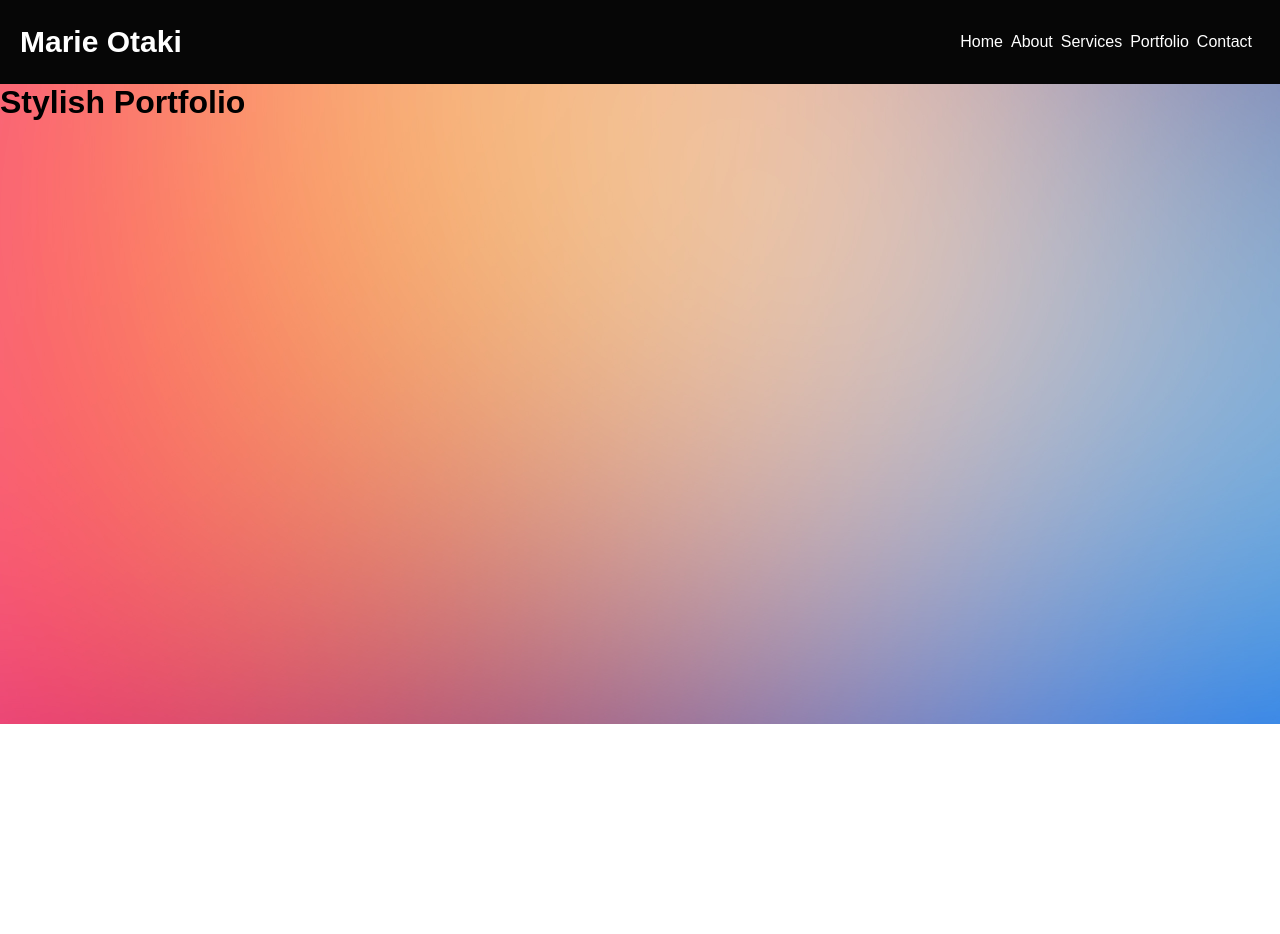
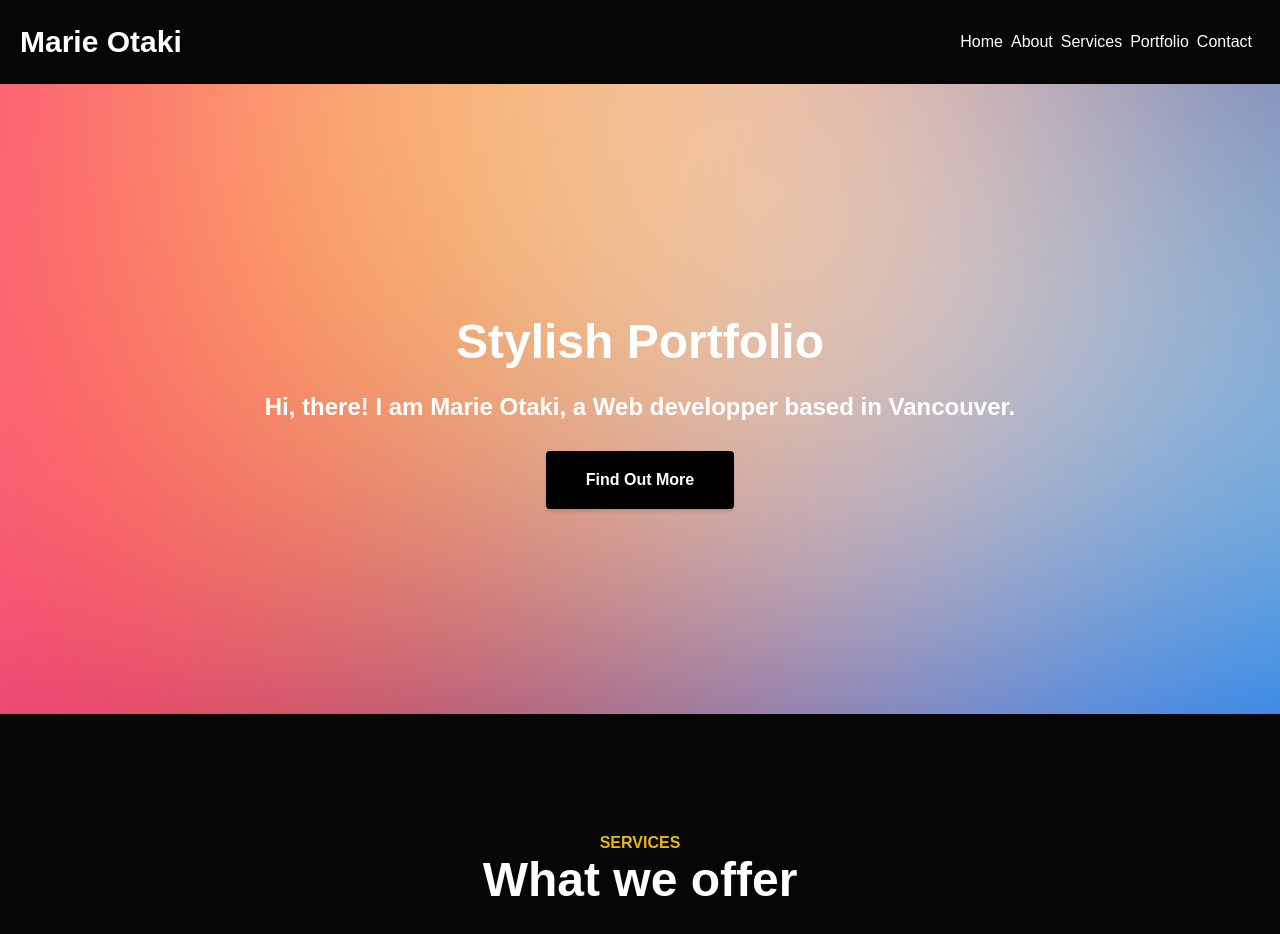
Before and after one commit to marieooq/react_portfolio, a React (Create React App) app: page / in a window 1280 px wide. Shown: the top 934 px of the page. Before the commit the page ends 800 px from the top, so only its background shows below. Built offline with nearby package versions, Linux system fonts and the light colour scheme.

Commit message:
modified files

```diff
--- a/src/Header.css
+++ b/src/Header.css
@@ -1,3 +1,31 @@
+header{
+    margin: 0 auto;
+    text-align: center;
+    padding-top: 230px;
+}
 header h1{
     margin: 0;
+    font-size: 3rem;
+    color: #fff;
+    /* color:#060606; */
 }
+
+header p{
+    font-size: 1.5rem;
+    font-weight: 700;
+    color: #fff;
+    margin-bottom: 30px;
+}
+
+header a{
+    box-shadow: 0 3px 3px 0 rgba(0, 0, 0, .1);
+    font-weight: 700;
+    background-color: #000;
+    border: #000;
+    color: #fff;
+    padding: 1.25rem 2.5rem;
+    text-decoration: none;
+    border-radius: .25rem;
+    display: inline-block;
+
+}
--- a/src/Header.js
+++ b/src/Header.js
@@ -4,7 +4,7 @@ import './Header.css';
 
 const myStyles = {
   backgroundImage : `url(${Background})`,
-  height: '80vh',
+  height: '50vh',
   backgroundSize: 'cover'
 }
 
@@ -13,6 +13,8 @@ class Header extends React.Component{
     return(
       <header style={myStyles}>
         <h1>{this.props.title}</h1>
+        <p>Hi, there! I am Marie Otaki, a Web developper based in Vancouver.</p>
+        <a href="#button">{this.props.button}</a>
       </header>
     );
   }
--- /dev/null
+++ b/src/Services.css
@@ -0,0 +1,21 @@
+.services{
+    background-color: #060606;
+    padding-top: 120px;
+    padding-bottom: 120px;
+    text-align: center;
+}
+
+.services h3{
+    font-size: 16px;
+    text-transform: uppercase;
+    color: rgb(236, 184, 7);
+    margin: 0;
+    padding: 0;
+}
+
+.services h2{
+    color: #fff;
+    font-size: 48px;
+    margin-bottom: 48px;
+    margin-top: 0;
+}
--- /dev/null
+++ b/src/Services.js
@@ -0,0 +1,15 @@
+import React from 'react';
+import './Services.css';
+
+class Services extends React.Component{
+  render(){
+    return (
+      <div className="services">
+        <h3>services</h3>
+        <h2>What we offer</h2>
+      </div>
+    );
+  }
+}
+
+export default Services;
--- a/src/index.js
+++ b/src/index.js
@@ -4,6 +4,7 @@ import './index.css';
 // import App from './App';
 import Navigation from './Navigation';
 import Header from './Header';
+import Services from './Services';
 import * as serviceWorker from './serviceWorker';
 
 class App extends React.Component{
@@ -11,7 +12,8 @@ class App extends React.Component{
     return (
       <div>
         <Navigation logoTitle="Marie Otaki"/>
-        <Header title="Stylish Portfolio"/>
+        <Header title="Stylish Portfolio" button="Find Out More"/>
+        <Services />
       </div>
     );
   }
```
